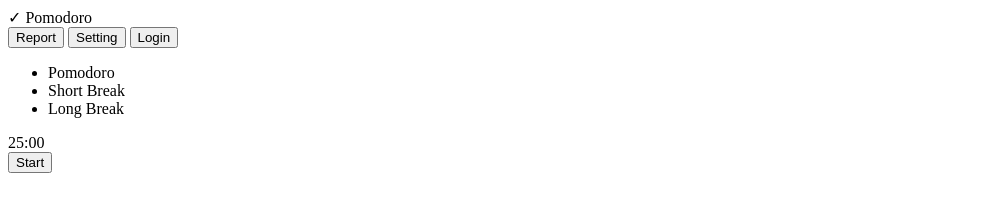
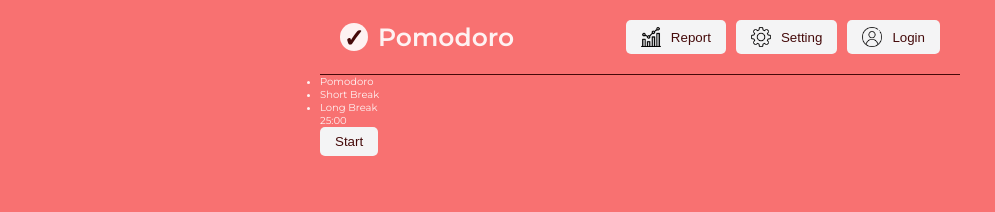
Before and after one commit to sirius-deis/pomodoro, a website built with webpack: page src/index.html in a window 1280 px wide. Shown: the whole page, without its empty margins (0-995 px from the left). Built offline with nearby package versions, Linux system fonts and the light colour scheme; files whose address does not match are found by name.

Commit message:
add styles to header

```diff
--- /dev/null
+++ b/src/assets/partials/_base.scss
@@ -0,0 +1,41 @@
+@import url('https://fonts.googleapis.com/css2?family=Montserrat:wght@400;600;800&display=swap');
+
+* {
+    box-sizing: border-box;
+    margin: 0;
+    padding: 0;
+}
+
+:root {
+    font-size: 62.5%;
+    font-family: 'Montserrat', sans-serif;
+    color: $text-color-light;
+}
+
+body {
+    min-height: 100vh;
+    background-color: $pomodoro-color;
+}
+
+.container {
+    max-width: 50%;
+    margin: 0 auto;
+}
+
+.btn {
+    display: flex;
+    justify-content: space-between;
+    align-items: center;
+    gap: 1rem;
+    padding: 0.7rem 1.5rem;
+    cursor: pointer;
+    color: $text-color-dark;
+    background-color: $btn-color;
+    border: 0;
+    border-radius: 5px;
+}
+
+.btn:hover {
+    background-color: lighten($btn-color, 10%);
+    color: darken($text-color-dark, 10%);
+}
--- /dev/null
+++ b/src/assets/partials/_header.scss
@@ -0,0 +1,34 @@
+.header {
+    display: flex;
+    justify-content: space-between;
+    align-items: center;
+    padding: 2rem;
+    border-bottom: 1px solid $text-color-dark;
+}
+
+.header__logo {
+    display: flex;
+    align-items: center;
+    gap: 1rem;
+    text-decoration: none;
+    color: $text-color-light;
+    font-size: 2.5rem;
+    font-weight: 600;
+}
+
+.header__tick {
+    width: 2.8rem;
+    height: 2.8rem;
+    text-align: center;
+    background-color: $text-color-light;
+    border-radius: 50%;
+    font-size: 2.5rem;
+    font-weight: 800;
+    color: $text-color-dark;
+}
+
+.right {
+    display: flex;
+    align-items: center;
+    gap: 1rem;
+}
--- /dev/null
+++ b/src/assets/partials/_variables.scss
@@ -0,0 +1,7 @@
+$text-color-light: #fef2f2;
+$text-color-dark: #450a0a;
+$pomodoro-color: #f87171;
+$short-color: #34d399;
+$long-color: #38bdf8;
+$btn-color: #f4f4f5;
+$shadow: 2px 2px 7px rgba(9, 9, 11, 0.2);
--- a/src/assets/style.scss
+++ b/src/assets/style.scss
@@ -0,0 +1,3 @@
+@import 'partials/variables';
+@import 'partials/base';
+@import 'partials/header';
--- a/src/index.html
+++ b/src/index.html
@@ -10,14 +10,35 @@
         <div class="container">
             <header class="header">
                 <div class="left">
-                    <div class="header__logo">
+                    <a href="/" class="header__logo">
                         <span class="header__tick">&#10003;</span> Pomodoro
-                    </div>
+                    </a>
                 </div>
                 <div class="right">
-                    <button class="header__btn btn">Report</button>
-                    <button class="header__btn btn">Setting</button>
-                    <button class="header__btn btn">Login</button>
+                    <button class="header__btn btn">
+                        <img
+                            src="public/icons/statistics.png"
+                            alt="statistics icon"
+                            width="20"
+                            height="20"
+                        />Report
+                    </button>
+                    <button class="header__btn btn">
+                        <img
+                            src="public/icons/settings.png"
+                            alt="setting icon"
+                            width="20"
+                            height="20"
+                        />Setting
+                    </button>
+                    <button class="header__btn btn">
+                        <img
+                            src="public/icons/user.png"
+                            alt="user icon"
+                            width="20"
+                            height="20"
+                        />Login
+                    </button>
                 </div>
             </header>
             <main>
```
Also changed, not shown: src/assets/icons/settings.png (added), src/assets/icons/statistics.png (added), src/assets/icons/user.png (added).
